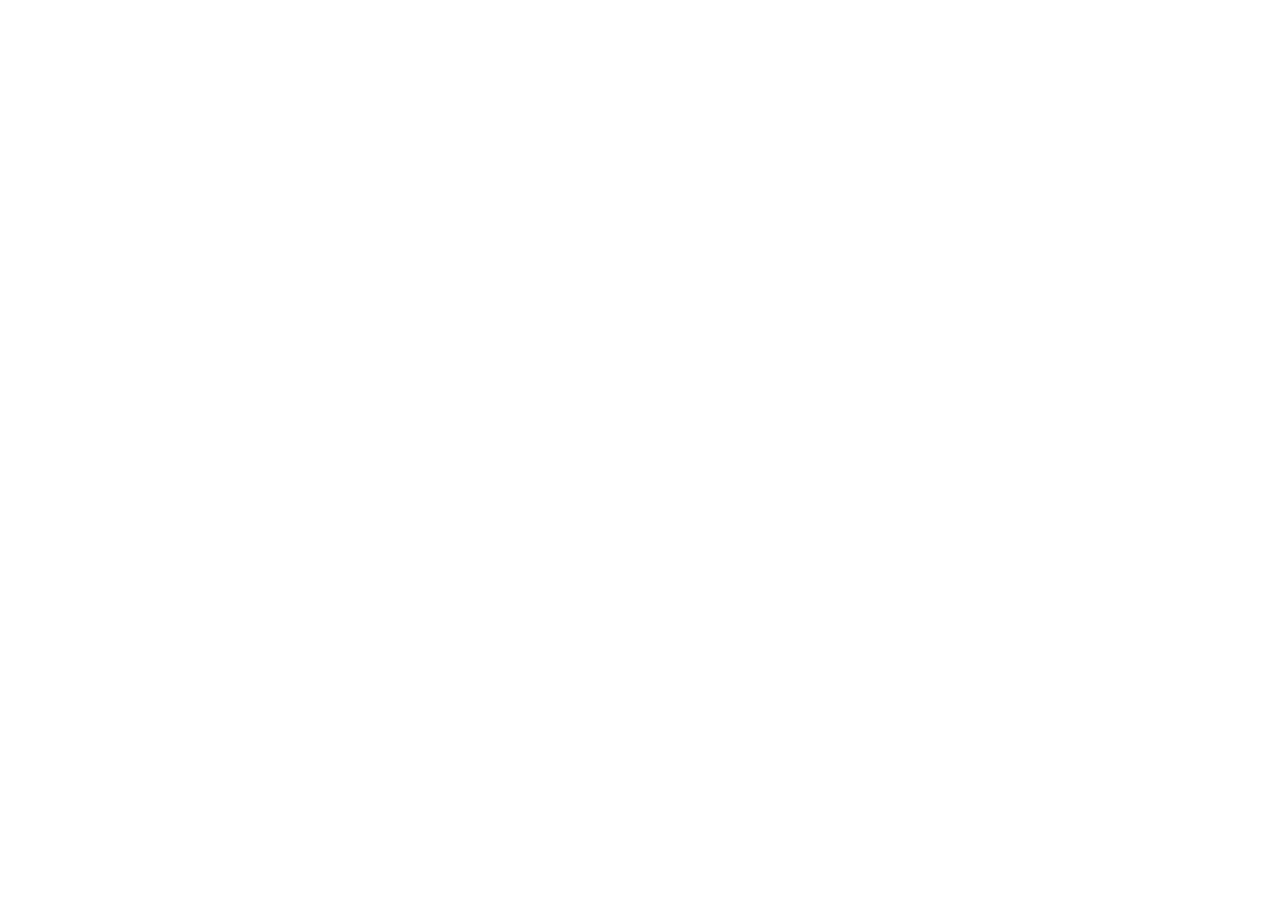
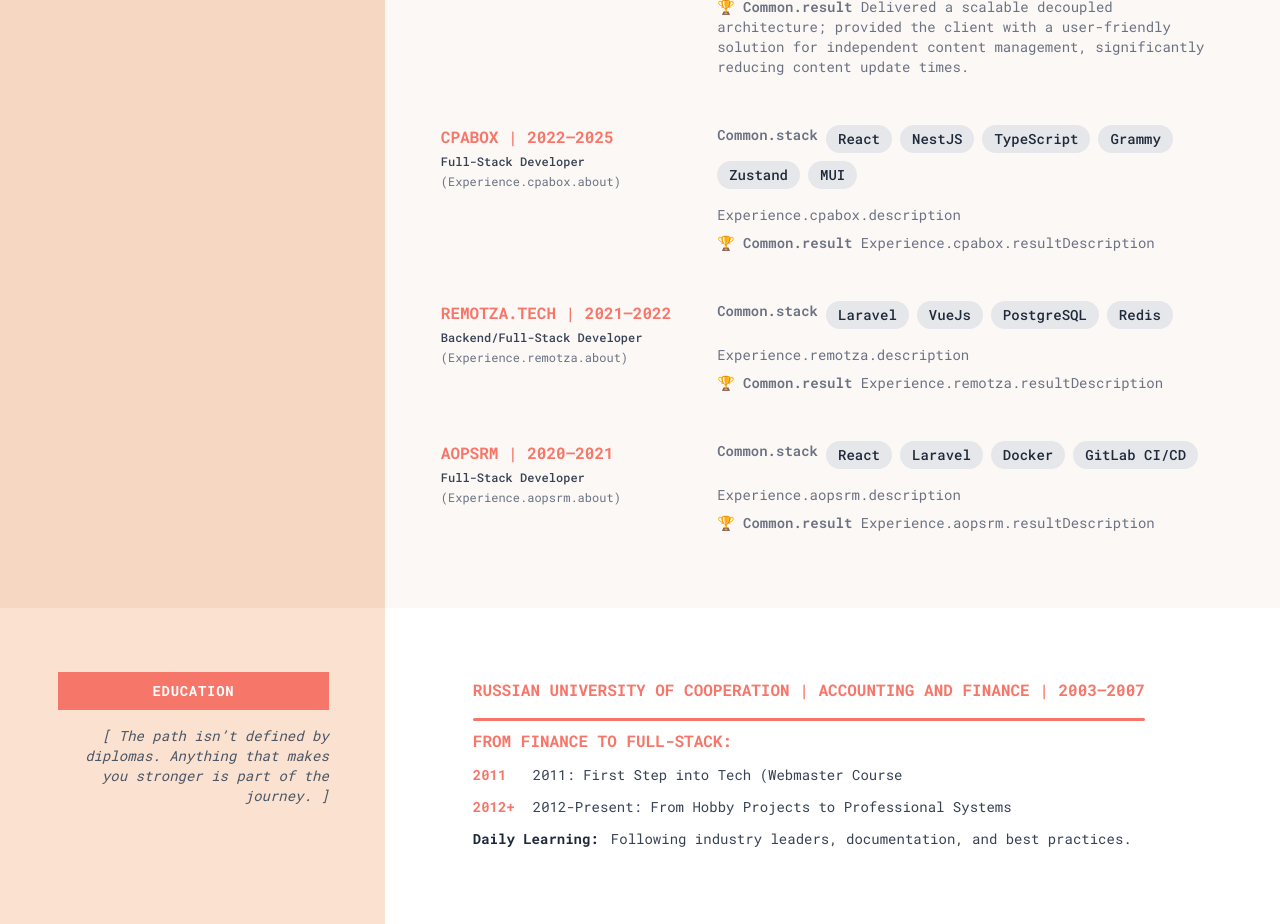
Before and after one commit to devforthewin/folio-metrics, a Next.js app: page /en in a window 1280 px wide. Shown: the part 2120-3044 px from the top of the page. Before the commit the page ends 1859 px from the top, so only its background shows below. Built offline with nearby package versions, Linux system fonts and the light colour scheme.

Commit message:
feat(page): add education section

```diff
--- a/src/app/(site)/[locale]/page.tsx
+++ b/src/app/(site)/[locale]/page.tsx
@@ -4,6 +4,8 @@
 import Hero from '@/components/sections/Hero'
 import Intro from '@/components/sections/Intro'
 import TechnicalSkills from '@/components/sections/TechnicalSkills'
+import Experience from '@/components/sections/Experience'
+import Education from '@/components/sections/Education'
 
 export default function LandingPage() {
   return (
@@ -12,8 +14,8 @@
       <section id="hero"><Hero/></section>
       <section id="intro"><Intro/></section>
       <section id="skills"><TechnicalSkills/></section>
-      <section id="experience"></section>
-      <section id="education"></section>
+      <section id="experience"><Experience/></section>
+      <section id="education"><Education/></section>
       <section id="adds"></section>
     </div>
   )
--- /dev/null
+++ b/src/components/sections/Education.tsx
@@ -0,0 +1,67 @@
+'use client'
+
+import { useTranslations } from 'next-intl'
+
+import SectionHeader from '@/components/common/SectionHeader'
+
+export default function Education() {
+  const t = useTranslations('Education')
+
+  return (
+    <section className="flex w-full text-gray-700 relative">
+
+      <div className="absolute top-0 left-0 w-1/2 h-full lg:bg-[#FBE1D0] z-0 md:bg-gray-50"/>
+      <div className="absolute top-0 right-0 w-1/2 h-full bg-[#FFFFFF] z-0"/>
+
+      <div className="w-full z-10 max-w-[1276px] mx-auto flex flex-col lg:flex-row h-full">
+        {/* Left Part */}
+        <SectionHeader
+          title={t('leftTitle')} subtitle={t('leftSubtitle')}
+          theme="cream"/>
+
+        {/* Right Part */}
+        <div
+          className="
+          bg-[#FFFFFF]
+          flex-1 flex flex-col
+          pt-[1.75rem] px-[1.75rem]
+          lg:pt-[4.375rem] lg:pb-[1.6625rem]
+          md:pt-[1.75rem] md:pb-[1.4rem] md:px-[3.5rem]"
+        >
+          <div className="flex mb-12 relative pl-8">
+            <div className="flex w-full gap-4 items-start">
+              <div className="flex flex-col">
+                <h3 className="text-base font-bold uppercase text-[#F67769] mb-2">
+                  {t('educ')}
+                </h3>
+                <hr
+                  className="w-full h-[3px] bg-[#F67769] border-none rounded-full my-2">
+                </hr>
+                <div>
+                  <h3 className="text-base font-bold uppercase text-[#F67769] mb-3">
+                    {t('pathTitle')}
+                  </h3>
+                  <ul className="space-y-3 text-sm text-gray-700">
+                    <li className="flex items-start">
+                      <span className="font-bold text-[#F67769] mr-3 w-12">2011</span>
+                      <span>{t('path.first')}</span>
+                    </li>
+                    <li className="flex items-start">
+                      <span className="font-bold text-[#F67769] mr-3 w-12">2012+</span>
+                      <span>{t('path.second')}</span>
+                    </li>
+                    <li className="flex items-start">
+                      <span className="font-bold text-gray-800 mr-3">{t('dailyTitle')}</span>
+                      <span>{t('path.third')}</span>
+                    </li>
+                  </ul>
+                </div>
+              </div>
+            </div>
+          </div>
+
+        </div>
+      </div>
+    </section>
+  )
+}
--- /dev/null
+++ b/src/components/sections/Experience.tsx
@@ -0,0 +1,41 @@
+'use client'
+
+import { useTranslations } from 'next-intl'
+
+import SectionHeader from '@/components/common/SectionHeader'
+import { ExperienceItem } from '@/components/ui/ExperienceItem'
+import { experienceData } from '@/data/experienceData'
+
+export default function Experience() {
+  const t = useTranslations('Experience')
+
+  return (
+    <section className="flex w-full text-gray-700 relative">
+
+      <div className="absolute top-0 left-0 w-1/2 h-full lg:bg-[#F6D8C2] z-0 md:bg-gray-50"/>
+      <div className="absolute top-0 right-0 w-1/2 h-full bg-[#FCF8F6] z-0"/>
+
+      <div className="w-full z-10 max-w-[1276px] mx-auto flex flex-col lg:flex-row h-full">
+        {/* Left Part */}
+        <SectionHeader
+          title={t('leftTitle')} subtitle={t('leftSubtitle')}
+          theme="peach"/>
+
+        {/* Right Part */}
+        <div
+          className=" bg-[#FCF8F6] flex-1 flex flex-col
+              pt-[1.75rem] px-[1.75rem]
+              lg:pt-[4.375rem] lg:pb-[1.6625rem]
+              md:pt-[1.75rem] md:pb-[1.4rem] md:px-[3.5rem]"
+        >
+          <div className="flex flex-col relative">
+            {experienceData.map((job, index) => (
+              <ExperienceItem key={index} job={job} />
+            ))}
+          </div>
+        </div>
+
+      </div>
+    </section>
+  )
+}
--- /dev/null
+++ b/src/components/ui/ExperienceItem.tsx
@@ -0,0 +1,48 @@
+import { useTranslations } from 'next-intl'
+
+import { ExperienceItemType } from '@/lib/types'
+
+type ExperienceItemProps = {
+  job: ExperienceItemType;
+}
+export const ExperienceItem = ({ job }: ExperienceItemProps) => {
+  const t = useTranslations('Experience')
+  const tCommon = useTranslations('Common')
+
+  return (
+    <div className="flex mb-12 relative">
+      <div className="flex w-full flex-col md:flex-row gap-6">
+        <div className="w-full md:w-4/12 flex flex-col">
+          <h4 className="text-base text-[#F67769] font-bold uppercase mb-1">
+            {job.company} | {job.period}
+          </h4>
+          <p className="text-xs font-medium mb-1">{job.role}</p>
+          <p className="text-xs text-gray-500 mb-1">({t(job.about)})</p>
+        </div>
+
+        <div className="w-full md:w-8/12 flex flex-col gap-4">
+          <div className="text-sm text-gray-500 space-y-2">
+            <div className="flex flex-wrap justify-left gap-2 items-start">
+              <span className="font-semibold">{tCommon('stack')} </span>
+              {job.stack.map((skill) => (
+                <span key={skill} className="bg-gray-200 text-gray-800 text-sm font-medium px-3 py-1 rounded-full">
+                  {skill}
+                </span>
+              ))}
+            </div>
+          </div>
+
+          <div className="text-sm text-gray-500 space-y-2">
+            <p>
+              {t(job.description)}
+            </p>
+            <p>
+              <span className="font-semibold">🏆 {tCommon('result')} </span>
+              {t(job.result)}
+            </p>
+          </div>
+        </div>
+      </div>
+    </div>
+  )
+}
--- /dev/null
+++ b/src/data/experienceData.ts
@@ -0,0 +1,40 @@
+import { ExperienceItemType } from '@/lib/types'
+
+export const experienceData: ExperienceItemType[] = [
+  {
+    company: 'Contract',
+    period: '2025–Present',
+    role: 'Full-Stack Developer',
+    about: 'contract.about',
+    stack: ['NextJs', 'TypeScript', 'Payload CMS', 'Tailwind CSS'],
+    description: 'contract.description',
+    result: 'contract.resultDescription',
+  },
+  {
+    company: 'CPABOX',
+    period: '2022–2025',
+    role: 'Full-Stack Developer',
+    about: 'cpabox.about',
+    stack: ['React', 'NestJS', 'TypeScript', 'Grammy', 'Zustand', 'MUI'],
+    description: 'cpabox.description',
+    result: 'cpabox.resultDescription',
+  },
+  {
+    company: 'Remotza.tech',
+    period: '2021–2022',
+    role: 'Backend/Full-Stack Developer',
+    about: 'remotza.about',
+    stack: ['Laravel', 'VueJs', 'PostgreSQL', 'Redis'],
+    description: 'remotza.description',
+    result: 'remotza.resultDescription',
+  },
+  {
+    company: 'AOPSRM',
+    period: '2020–2021',
+    role: 'Full-Stack Developer',
+    about: 'aopsrm.about',
+    stack: ['React', 'Laravel', 'Docker', 'GitLab CI/CD'],
+    description: 'aopsrm.description',
+    result: 'aopsrm.resultDescription',
+  },
+]
--- /dev/null
+++ b/src/lib/types.ts
@@ -0,0 +1,9 @@
+export interface ExperienceItemType {
+  company: string;
+  period: string;
+  role: string;
+  about: string;
+  stack: string[];
+  description: string;
+  result: string;
+}
--- a/src/messages/en.json
+++ b/src/messages/en.json
@@ -28,5 +28,27 @@
     "infraTitle": "Infrastructure",
     "otherTitle": "Other",
     "addTitle": "Additional Tools and Libraries."
+  },
+  "Experience": {
+    "leftTitle": "Work Experience",
+    "leftSubtitle": "Every line of code bears the mark of battle. Every project — a new victory.",
+    "Stack": "Stack",
+    "contract": {
+      "about": "Confidential Client",
+      "description": "Architected and developed a headless CMS from scratch using Payload v3. Implemented custom collections, fields, and access controls, and integrated the CMS with a large-scale Next.js application to enable full-cycle dynamic content management.",
+      "resultDescription": "Delivered a scalable decoupled architecture; provided the client with a user-friendly solution for independent content management, significantly reducing content update times."
+    }
+  },
+  "Education": {
+    "leftTitle": "Education",
+    "leftSubtitle": "The path isn’t defined by diplomas. Anything that makes you stronger is part of the journey.",
+    "educ": "Russian University of Cooperation | Accounting and Finance | 2003–2007",
+    "pathTitle": "from finance to full-stack:",
+    "dailyTitle": "Daily Learning:",
+    "path": {
+      "first": "2011: First Step into Tech (Webmaster Course",
+      "second": "2012-Present: From Hobby Projects to Professional Systems",
+      "third": "Following industry leaders, documentation, and best practices."
+    }
   }
 }
```
